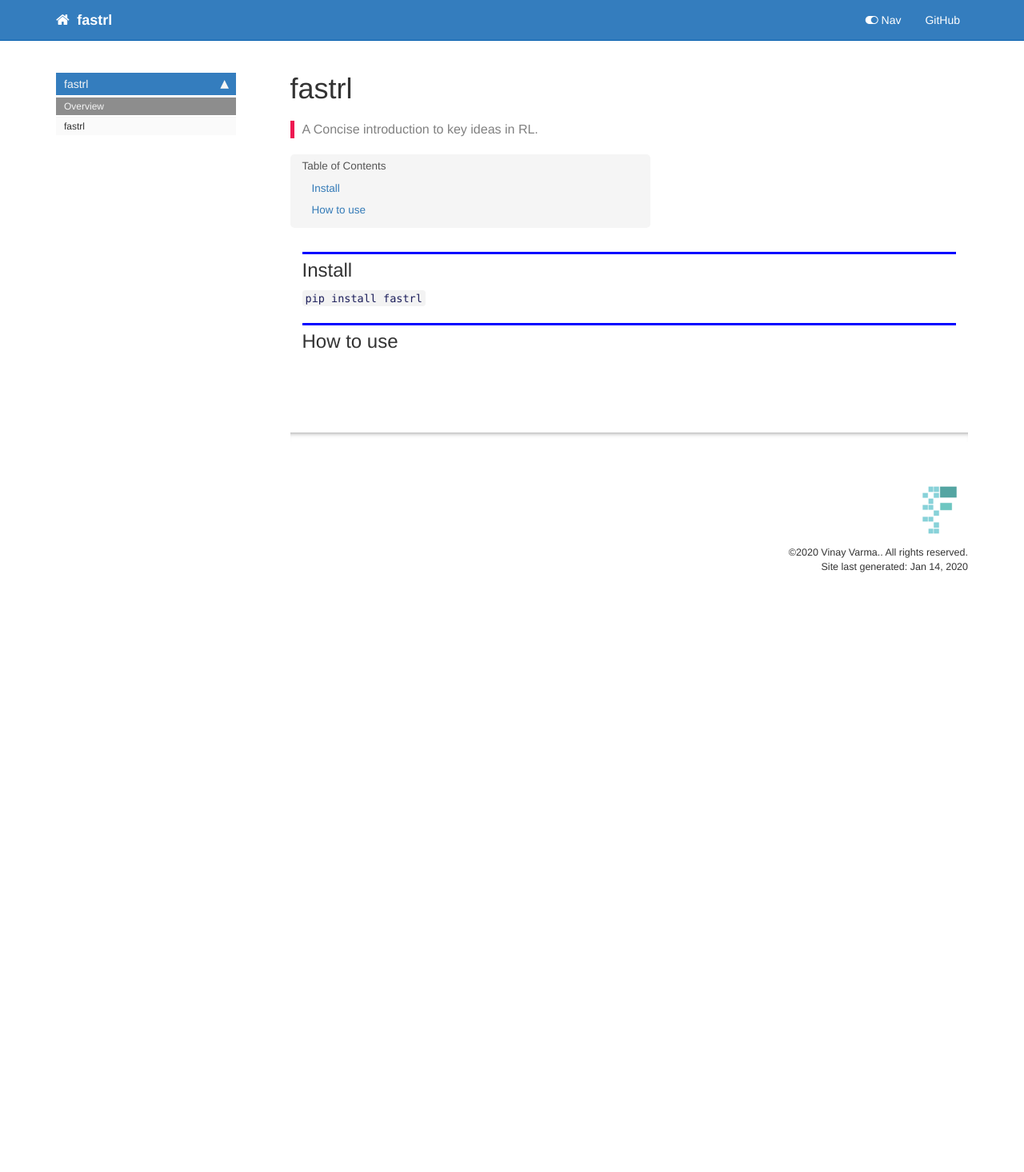
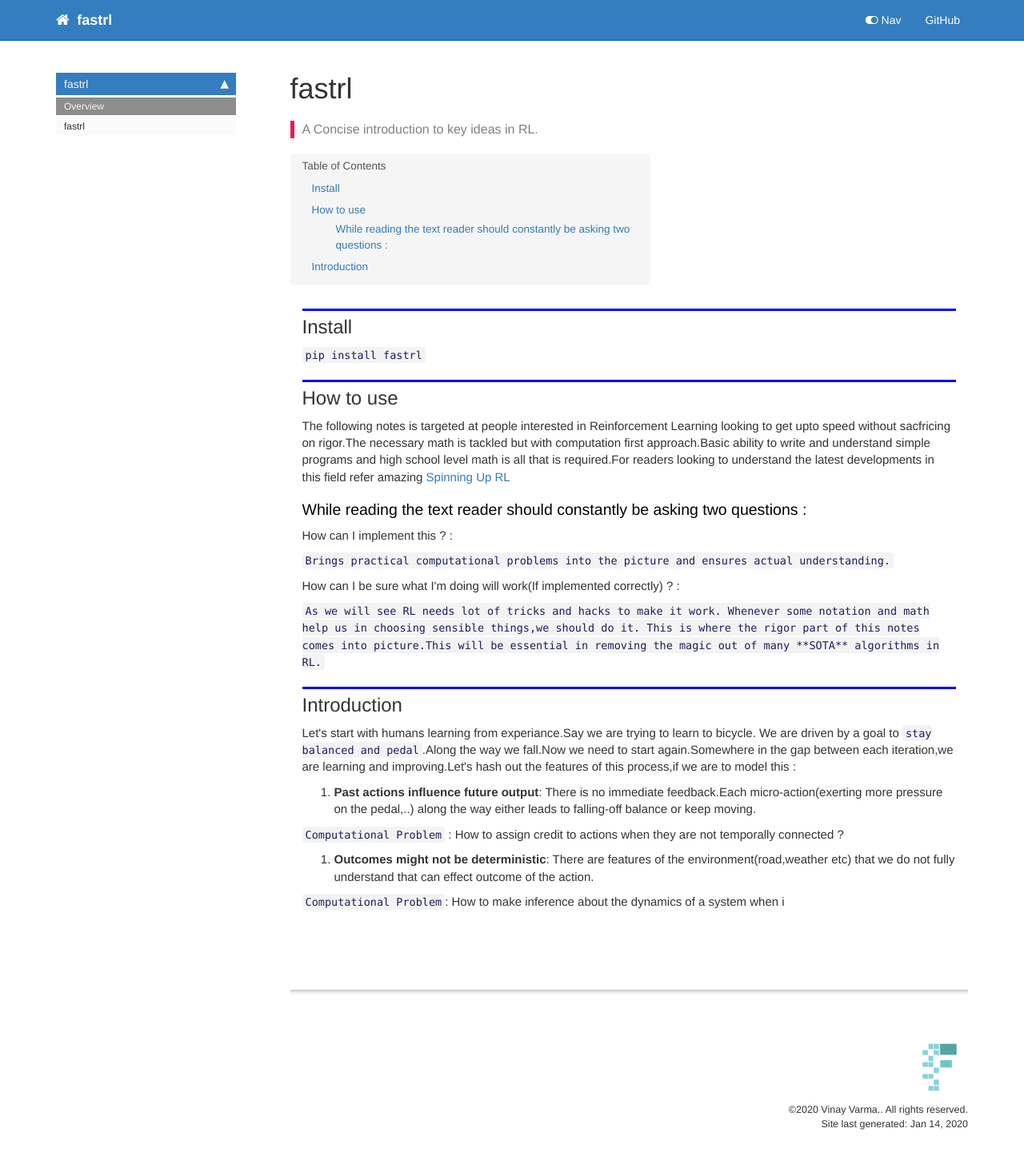
Before and after one commit to vin136/fastrl, a Jekyll site: the page built from docs/index.html, in a window 1280 px wide. Shown: the whole page at 80% size. Built offline with Jekyll 4.4.1, drawn with Linux system fonts in a browser that asks for light colours; nearby versions of some CDN libraries; comment, search, counter and statistics services are not loaded; before the commit the page ends 900 px from its top, so only the background shows below that.

Commit message:
introduction added

```diff
--- a/docs/index.html
+++ b/docs/index.html
@@ -41,4 +41,36 @@ summary: "A Concise introduction to key ideas in RL."
 </div>
 </div>
 </div>
+<div class="cell border-box-sizing text_cell rendered"><div class="inner_cell">
+<div class="text_cell_render border-box-sizing rendered_html">
+<p>The following notes is targeted at people interested in Reinforcement Learning looking to get upto speed  without sacfricing on rigor.The necessary math is tackled but with computation first approach.Basic ability to write and understand simple programs and high school level math is all that is required.For readers looking to understand the latest developments in this field refer amazing <a href="https://spinningup.openai.com/en/latest/">Spinning Up RL</a></p>
+<h3 id="While-reading-the-text-reader-should-constantly-be-asking-two-questions-:">While reading the text reader should constantly be asking two questions :<a class="anchor-link" href="#While-reading-the-text-reader-should-constantly-be-asking-two-questions-:">&#182;</a></h3><p>How can I implement this ? :</p>
+<p><code>Brings practical computational problems into the picture and ensures actual understanding.</code></p>
+<p>How can I be sure what I'm doing will work(If implemented correctly) ? :</p>
+<p><code>As we will see RL needs lot of tricks and hacks to make it work. Whenever some notation and math help us in choosing sensible things,we should do it. This is where the rigor part of this notes comes into picture.This will be essential in removing the magic out of many **SOTA** algorithms in RL.</code></p>
+
 </div>
+</div>
+</div>
+<div class="cell border-box-sizing text_cell rendered"><div class="inner_cell">
+<div class="text_cell_render border-box-sizing rendered_html">
+<h2 id="Introduction">Introduction<a class="anchor-link" href="#Introduction">&#182;</a></h2>
+</div>
+</div>
+</div>
+<div class="cell border-box-sizing text_cell rendered"><div class="inner_cell">
+<div class="text_cell_render border-box-sizing rendered_html">
+<p>Let's start with humans learning from experiance.Say we are trying to learn to bicycle. We are driven by a goal to <code>stay balanced and pedal</code>.Along the way we fall.Now we need to start again.Somewhere in the gap between each iteration,we are learning and improving.Let's hash out the features of this process,if we are to model this :</p>
+<ol>
+<li><strong>Past actions influence future output</strong>: There is no immediate feedback.Each micro-action(exerting more pressure on the pedal,..) along the way either leads to falling-off balance or keep moving.</li>
+</ol>
+<p><code>Computational Problem</code> : How to assign credit to actions when they are not temporally connected ?</p>
+<ol>
+<li><strong>Outcomes might not be deterministic</strong>: There are features of the environment(road,weather etc) that we do not fully understand that can effect outcome of the action.</li>
+</ol>
+<p><code>Computational Problem</code>: How to make inference about the dynamics of a system when i</p>
+
+</div>
+</div>
+</div>
+</div>
```
Also changed, not shown: README.md.
